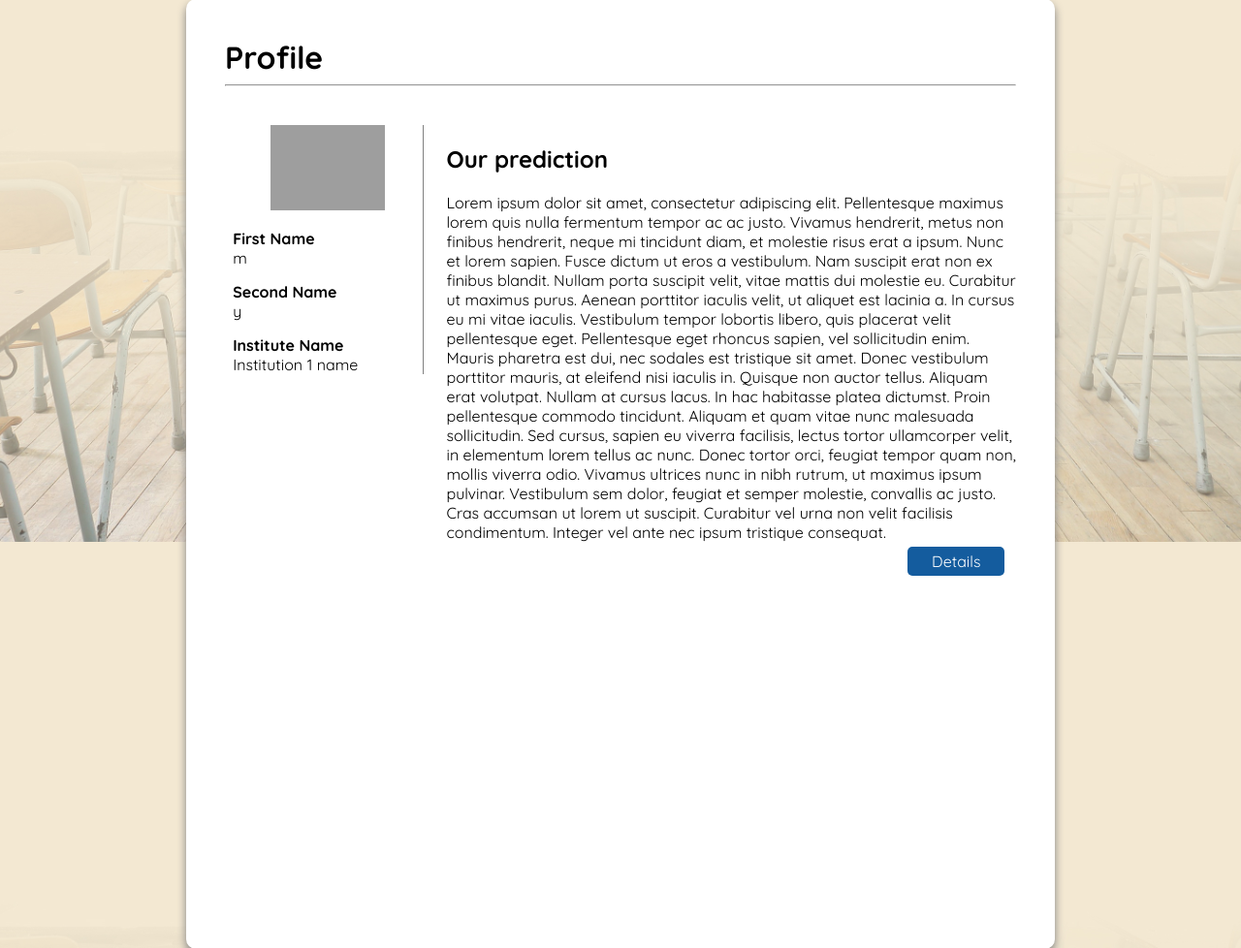
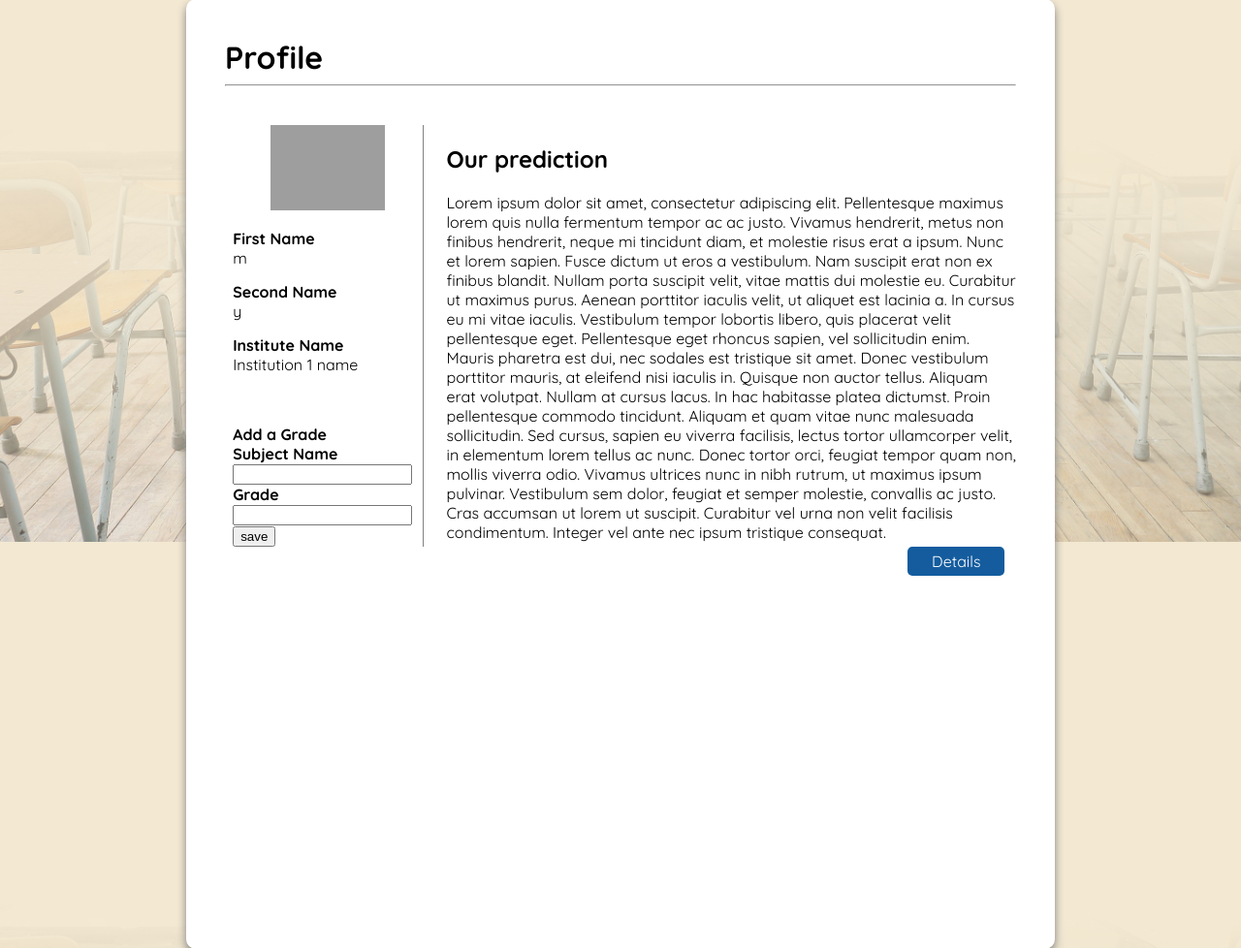
Before and after one commit to Suchith19792/eParent, a PHP site: page /Authintication_withFrontEnd_3/profile_st.php in a window 1280 px wide. Shown: the part 241-1219 px from the top of the page at 97% size. Run offline with PHP 8.4, Linux system fonts and the light colour scheme; a user stored in the database is signed in; data comes from the database, SQL or seed files in the repository; tables that the repository leaves empty hold one stand-in row (values such as "Sample post"); data that the repository does not hold is empty; grey boxes are pictures that could not be loaded.

Commit message:
Update profile_st.php

```diff
--- a/Authintication_withFrontEnd_3/profile_st.php
+++ b/Authintication_withFrontEnd_3/profile_st.php
@@ -124,6 +124,36 @@ $totalRows_si_inst_info = mysqli_num_rows($si_inst_info);
       <div class="info-value">
         <?php echo $row_si_inst_info['inst_name']; ?>
       </div>
+      <div class="info-attribute">
+      <?php
+
+    if(isset($_GET['password'])){
+        mysql_select_db($database_inst, $inst);
+
+        $s_id = $row_st['stud_key'];
+        $s_name = $_GET["password"];
+        $s_grade = $_GET["email"];
+
+    $query = "INSERT into st_data(stud_key, subject_name, gr_data) values('$s_id','$s_name','$s_grade')";
+    mysqli_query($inst, $query);
+
+    }
+
+    ?>
+     <p>&nbsp;</p>
+Add a Grade
+    <form method="get">
+
+
+    <label id="first">Subject Name</label><br/>
+    <input type="password" name="password"><br/>
+
+    <label id="first">Grade</label><br/>
+    <input type="text" name="email"><br/>
+
+    <button type="submit" name="save">save</button>
+    </form>
+</div>
     </div>
 
 
```
